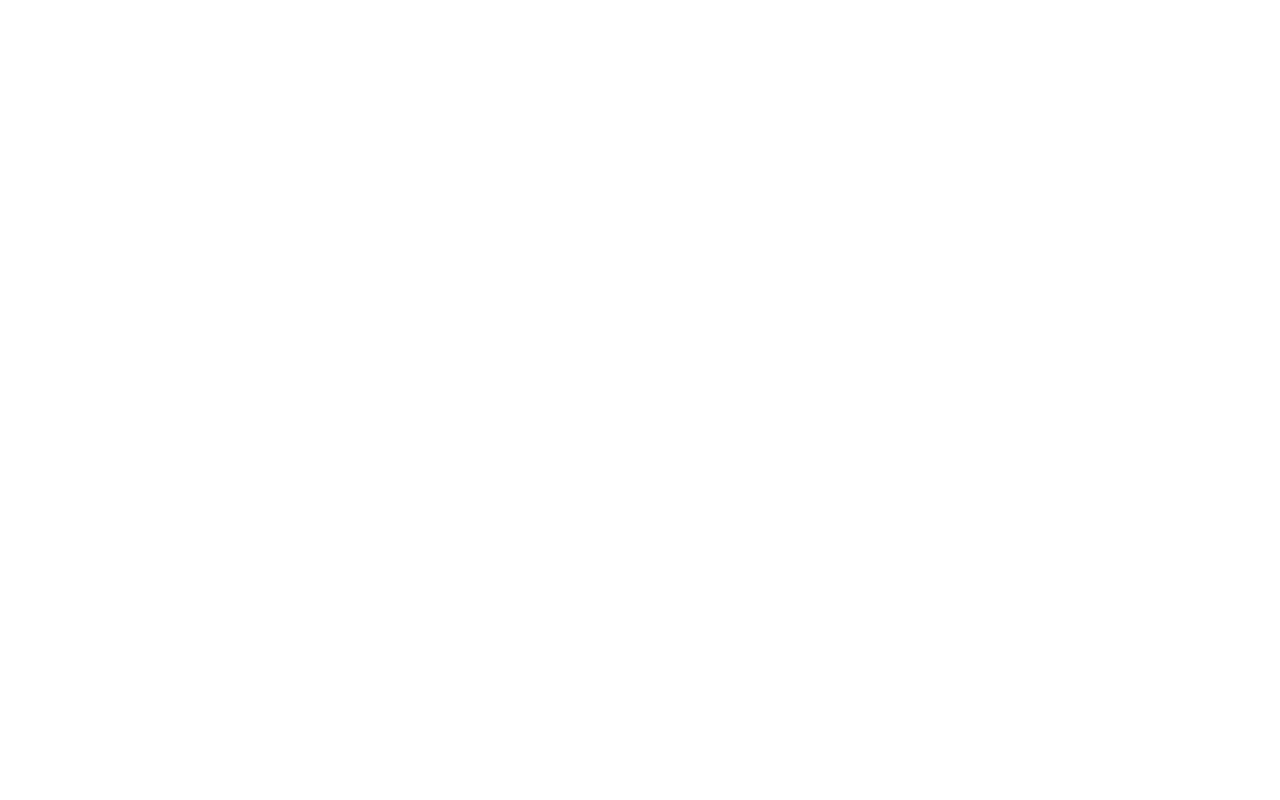
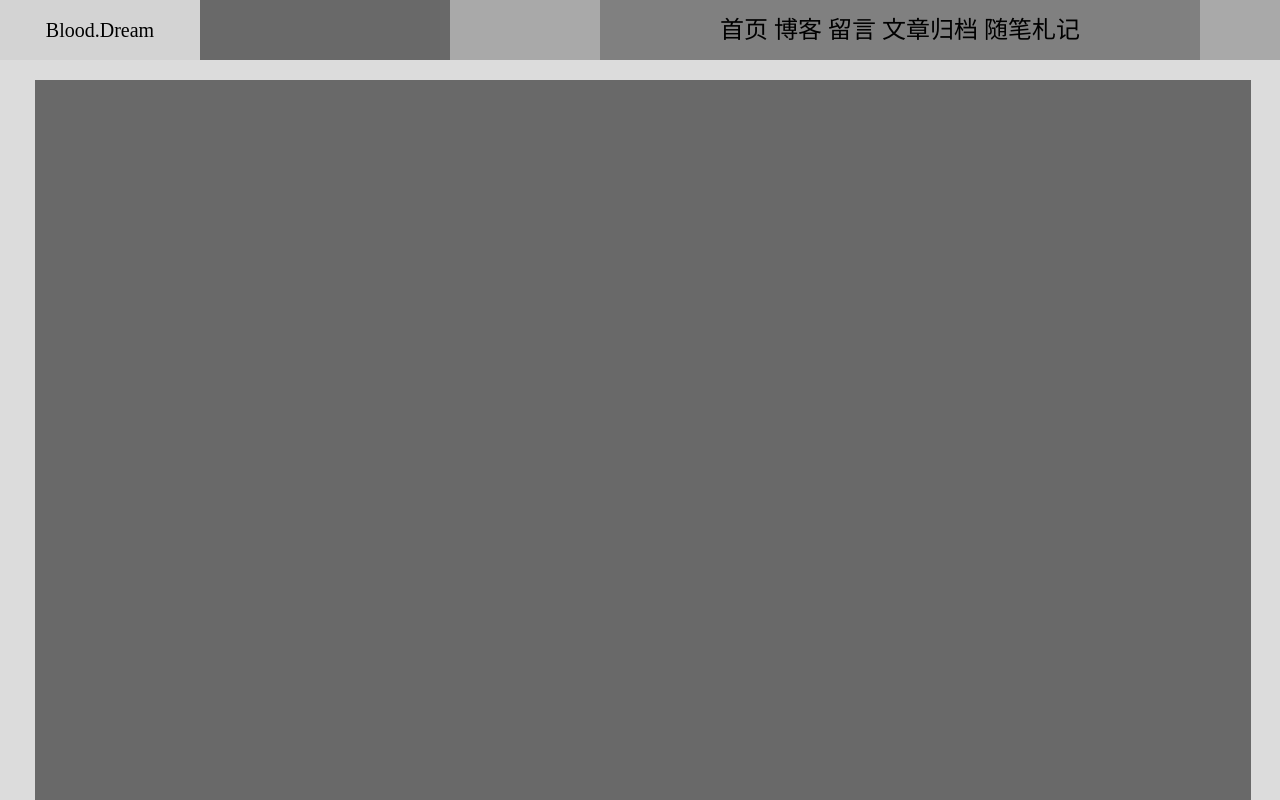
Before and after one commit to Virgo-oss/Only, a plain HTML site: page index.html in a window 1280 px wide. Shown: the top 800 px of the page. Drawn offline with Linux system fonts and the light colour scheme.

Commit message:
Update index.html

```diff
--- a/index.html
+++ b/index.html
@@ -2,11 +2,36 @@
  <head>
   <meta charset="UTF-8">
   <title>Blood.Dream</title>
+  <link rel="stylesheet" href="CSS/header.css" type="text/css">
 </head>
 
 <body>
 <div class="header">
+  <div class="logo">
+      <span>Blood.Dream</span>
+</div>
+  <div class="clock">
 
- </div>
+</div>
+  <div class="header-nav">
+       <a href="#0">首页</a>
+       <a href="#1">博客</a>
+       <a href="#2">留言</a>
+       <a href="#3">文章归档</a>
+       <a href="#4">随笔札记</a>
+</div>
+<!--github储存库-->
+ <div class="github">
+
+</div>
+</div>
+
+<div class="show">
+
+</div>
+<!--思知机器人-->
+<!--
+  <script type="text/javascript" src="https://www.ownthink.com/bot/js/robot.js?appid=b6cbdd4d51eb5a652510c872c4989201"></script>
+ -->
 </body>
 </html>
```
